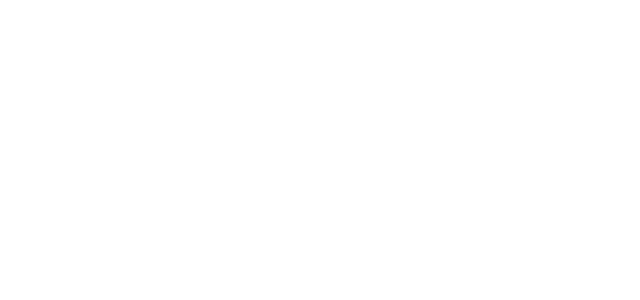
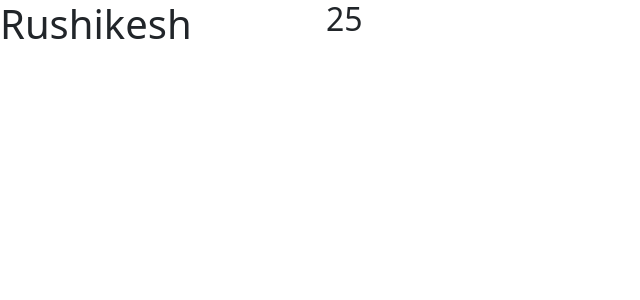
Before and after one commit to Rushikengar8686/React, a React (Create React App) app in the folder reactcourse/: page / in a window 1280 px wide. Shown: the top 300 px of the page, without its empty margins (0-640 px from the left). Built offline with nearby package versions, Linux system fonts and the light colour scheme.

Commit message:
Variable Decaler

```diff
--- a/reactcourse/src/App.js
+++ b/reactcourse/src/App.js
@@ -1,9 +1,10 @@
+import Variables from "./Topics/Variables";
 
 
 function App() {
   return (
     <div>
-
+      <Variables/>
     </div>
   );
 }
--- /dev/null
+++ b/reactcourse/src/Topics/Variables.js
@@ -0,0 +1,33 @@
+import React, { useState } from "react";
+
+const Variables = () => {
+    // if we want to declear vairbale but cant change the value
+    let studentName = "Rushikesh";
+    const studentAgr = 23;
+    //if we want to change varibel value so you can use setmethod
+    const [name, setName] = useState("Rushikesh");
+    const [age, setAge] = useState(25);
+    const [isActive, setIsActive] = useState(false);
+    const [cityName, setCityName] = useState(["Pune", "Mumbai", "Solapur"]);
+    const [studentInfo, setStudentInfo] = useState({ name: "Rushi", Age: 23 });
+    const [empInfo, setEmpInfo] = useState([
+        { name: "Rushi", role: "React.js", location: "Pune" },
+        { name: "Ram", role: "Python Developer", location: "Mumbai" },
+        { name: "Ranjit", role: "Mern Stack Developer", location: "Nagpur" },
+        { name: "Rohit", role: "AI Promt Engineer", location: "Pune" },
+    ]);
+    return <div>
+        <div className="contanier">
+            <div className="row">
+                <div className="col-3">
+                    <h1>{studentName}</h1>
+                </div>
+                <div className="col">
+                <h2>{age}</h2>
+                </div>
+            </div>
+        </div>
+    </div>;
+};
+
+export default Variables;
```
